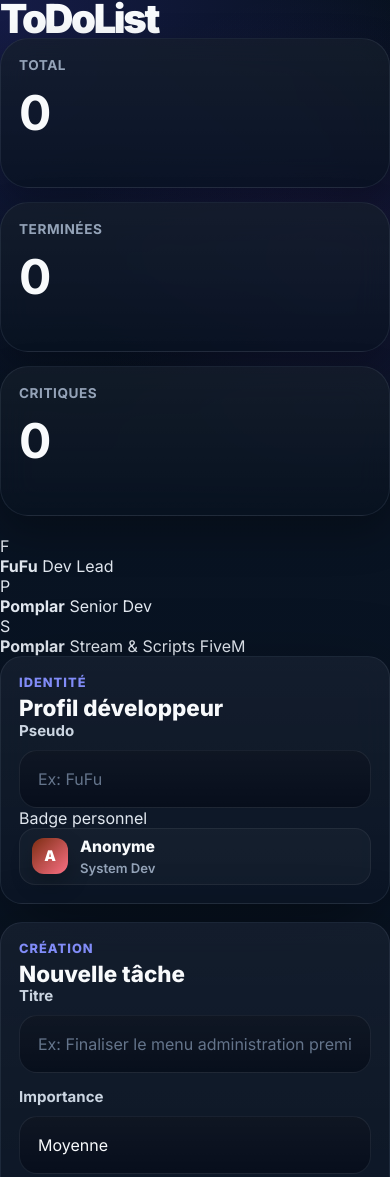
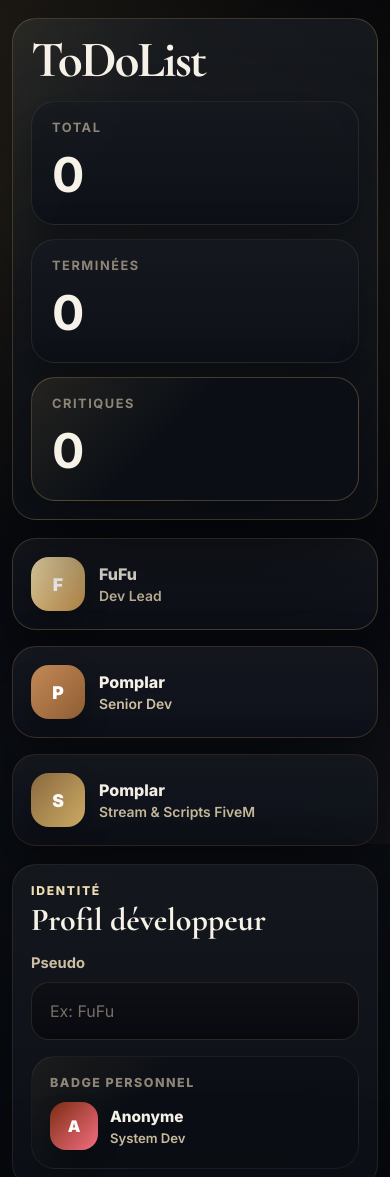
Before and after one commit to Intoxa/Todolist, a website: page public/index.html in a window 390 px wide. Shown: the top 1177 px of the page. Drawn offline with nearby package versions, Linux system fonts and the light colour scheme; no server answers.

Commit message:
Refactor styles in public/style.css for design updates
Updated CSS variables and styles for various elements to enhance the visual design and responsiveness of the application.

```diff
--- a/public/style.css
+++ b/public/style.css
@@ -3,35 +3,33 @@
 }
 
 :root{
-  --bg:#07111f;
-  --bg-2:#0b1728;
-  --surface:rgba(9,18,33,.72);
-  --surface-2:rgba(12,22,38,.88);
-  --surface-3:rgba(16,27,46,.98);
-  --line:rgba(148,163,184,.12);
-  --line-strong:rgba(148,163,184,.2);
-  --text:#e2e8f0;
-  --text-soft:#94a3b8;
-  --text-fade:#64748b;
-  --white:#f8fafc;
-  --primary:#4f46e5;
-  --primary-2:#7c3aed;
-  --good:#10b981;
-  --good-2:#059669;
-  --warn:#f59e0b;
-  --warn-2:#d97706;
-  --danger:#ef4444;
-  --danger-2:#dc2626;
-  --low:#38bdf8;
-  --medium:#a78bfa;
-  --high:#fb923c;
-  --critical:#f43f5e;
-  --shadow-xl:0 30px 80px rgba(0,0,0,.38);
-  --shadow-lg:0 18px 40px rgba(0,0,0,.28);
-  --radius-xl:28px;
-  --radius-lg:22px;
-  --radius-md:16px;
-  --radius-sm:12px;
+  --bg:#06070b;
+  --bg-soft:#0d1016;
+  --surface:rgba(15,18,26,.72);
+  --surface-strong:rgba(14,18,25,.94);
+  --surface-soft:rgba(22,27,37,.96);
+  --line:rgba(255,255,255,.08);
+  --line-strong:rgba(214,179,106,.24);
+  --text:#f5efe3;
+  --text-soft:#cdbfa2;
+  --text-muted:#8d8577;
+  --gold:#d6b36a;
+  --gold-soft:#f1dfb4;
+  --gold-deep:#9e7842;
+  --bronze:#b77d4b;
+  --ivory:#f7f2e8;
+  --red:#d96b5d;
+  --green:#4b9a72;
+  --low:#77aecd;
+  --medium:#c9a862;
+  --high:#d68a56;
+  --critical:#d9605e;
+  --shadow-xl:0 30px 120px rgba(0,0,0,.55);
+  --shadow-lg:0 18px 50px rgba(0,0,0,.35);
+  --radius-xl:32px;
+  --radius-lg:24px;
+  --radius-md:18px;
+  --radius-sm:14px;
 }
 
 html{
@@ -41,135 +39,231 @@ html{
 body{
   margin:0;
   min-height:100vh;
+  color:var(--text);
   font-family:Inter,ui-sans-serif,system-ui,-apple-system,BlinkMacSystemFont,"Segoe UI",sans-serif;
-  color:var(--text);
   background:
-    radial-gradient(circle at top left,rgba(79,70,229,.2),transparent 24%),
-    radial-gradient(circle at 85% 15%,rgba(124,58,237,.12),transparent 18%),
-    radial-gradient(circle at 50% 100%,rgba(16,185,129,.08),transparent 22%),
-    linear-gradient(180deg,var(--bg) 0%,var(--bg-2) 100%);
+    radial-gradient(circle at 10% 10%,rgba(214,179,106,.14),transparent 20%),
+    radial-gradient(circle at 85% 12%,rgba(214,179,106,.08),transparent 18%),
+    radial-gradient(circle at 50% 100%,rgba(255,255,255,.03),transparent 30%),
+    linear-gradient(180deg,#05060a 0%,#0a0d13 42%,#06070b 100%);
 }
 
-.app-shell{
-  position:relative;
-  min-height:100vh;
-  overflow:hidden;
-}
-
-.noise{
+.background{
   position:fixed;
   inset:0;
   pointer-events:none;
-  opacity:.22;
-  background-image:
-    linear-gradient(rgba(255,255,255,.03) 1px,transparent 1px),
-    linear-gradient(90deg,rgba(255,255,255,.03) 1px,transparent 1px);
-  background-size:30px 30px;
-  mask-image:radial-gradient(circle at center,black,transparent 82%);
+  background:
+    linear-gradient(135deg,rgba(214,179,106,.05),transparent 24%),
+    linear-gradient(315deg,rgba(214,179,106,.04),transparent 20%);
 }
 
-.container{
+.grain{
+  position:fixed;
+  inset:0;
+  pointer-events:none;
+  opacity:.12;
+  background-image:
+    linear-gradient(rgba(255,255,255,.05) 1px,transparent 1px),
+    linear-gradient(90deg,rgba(255,255,255,.04) 1px,transparent 1px);
+  background-size:28px 28px;
+  mask-image:radial-gradient(circle at center,black,transparent 85%);
+}
+
+.shell{
   position:relative;
-  width:min(1180px,100%);
+  width:min(1220px,100%);
   margin:0 auto;
-  padding:44px 18px 70px;
+  padding:34px 18px 60px;
 }
 
 .hero{
-  margin-bottom:20px;
-}
-
-.hero-top{
   display:grid;
-  grid-template-columns:minmax(0,1.6fr) minmax(320px,.8fr);
+  grid-template-columns:minmax(0,1.35fr) minmax(320px,.65fr);
   gap:18px;
-  align-items:stretch;
+  margin-bottom:18px;
+  padding:30px;
+  border:1px solid var(--line-strong);
+  border-radius:var(--radius-xl);
+  background:
+    linear-gradient(120deg,rgba(214,179,106,.08),transparent 26%),
+    linear-gradient(180deg,rgba(255,255,255,.03),transparent),
+    var(--surface);
+  box-shadow:var(--shadow-xl);
+  backdrop-filter:blur(20px);
+  -webkit-backdrop-filter:blur(20px);
 }
 
 .eyebrow{
   display:inline-flex;
   align-items:center;
-  padding:8px 12px;
-  margin-bottom:14px;
-  border:1px solid rgba(99,102,241,.28);
+  min-height:36px;
+  padding:0 14px;
+  margin-bottom:16px;
+  border:1px solid rgba(214,179,106,.28);
   border-radius:999px;
-  font-size:.78rem;
-  font-weight:700;
-  letter-spacing:.08em;
+  font-size:.76rem;
+  font-weight:800;
   text-transform:uppercase;
-  color:#c4b5fd;
-  background:rgba(79,70,229,.12);
+  letter-spacing:.12em;
+  color:var(--gold-soft);
+  background:rgba(214,179,106,.08);
 }
 
-h1{
+.hero h1{
   margin:0;
-  font-size:clamp(2.5rem,5vw,4.8rem);
-  line-height:.95;
-  font-weight:900;
-  letter-spacing:-.06em;
-  color:var(--white);
+  font-family:"Cormorant Garamond",serif;
+  font-size:clamp(3.2rem,6vw,5.8rem);
+  line-height:.9;
+  letter-spacing:-.04em;
+  font-weight:700;
+  color:var(--ivory);
 }
 
-.hero-text{
-  max-width:760px;
+.hero p{
+  max-width:780px;
   margin:18px 0 0;
-  font-size:1.03rem;
-  line-height:1.7;
+  font-size:1.04rem;
+  line-height:1.8;
   color:var(--text-soft);
 }
 
 .hero-stats{
   display:grid;
-  grid-template-columns:repeat(3,1fr);
+  grid-template-columns:1fr;
   gap:14px;
 }
 
 .stat-card{
-  position:relative;
-  min-height:150px;
-  padding:18px;
+  min-height:124px;
+  padding:18px 20px;
   border:1px solid var(--line);
-  border-radius:var(--radius-xl);
+  border-radius:24px;
   background:
-    linear-gradient(180deg,rgba(255,255,255,.04),transparent),
-    var(--surface);
+    linear-gradient(180deg,rgba(255,255,255,.03),transparent),
+    rgba(13,16,22,.82);
   box-shadow:var(--shadow-lg);
-  backdrop-filter:blur(16px);
-  -webkit-backdrop-filter:blur(16px);
 }
 
 .stat-card span{
   display:block;
-  color:var(--text-soft);
-  font-size:.85rem;
+  color:var(--text-muted);
+  font-size:.8rem;
   font-weight:700;
-  letter-spacing:.04em;
   text-transform:uppercase;
+  letter-spacing:.12em;
 }
 
 .stat-card strong{
   display:block;
   margin-top:16px;
+  color:var(--ivory);
   font-size:3rem;
   line-height:1;
-  letter-spacing:-.05em;
-  color:var(--white);
+  letter-spacing:-.06em;
+}
+
+.stat-card.accent{
+  border-color:rgba(214,179,106,.28);
+  background:
+    linear-gradient(135deg,rgba(214,179,106,.12),transparent 42%),
+    rgba(13,16,22,.92);
+}
+
+.team-strip{
+  display:grid;
+  grid-template-columns:repeat(3,1fr);
+  gap:16px;
+  margin-bottom:18px;
+}
+
+.member-card{
+  display:flex;
+  align-items:center;
+  gap:14px;
+  padding:18px;
+  border:1px solid var(--line);
+  border-radius:24px;
+  background:
+    linear-gradient(180deg,rgba(255,255,255,.03),transparent),
+    var(--surface-strong);
+  box-shadow:var(--shadow-lg);
+}
+
+.member-avatar{
+  display:grid;
+  place-items:center;
+  width:54px;
+  height:54px;
+  border-radius:18px;
+  color:#fff;
+  font-weight:900;
+  font-size:1.1rem;
+  box-shadow:0 12px 24px rgba(0,0,0,.25);
+}
+
+.member-content{
+  min-width:0;
+  display:flex;
+  flex-direction:column;
+  gap:4px;
+}
+
+.member-content strong{
+  color:var(--ivory);
+  font-size:1rem;
+  font-weight:800;
+}
+
+.member-content span{
+  color:var(--text-soft);
+  font-size:.87rem;
+  font-weight:600;
+}
+
+.featured-gold{
+  border-color:rgba(214,179,106,.26);
+}
+
+.featured-bronze{
+  border-color:rgba(183,125,75,.26);
+}
+
+.featured-deep{
+  border-color:rgba(123,90,47,.26);
+}
+
+.avatar-fufu{
+  background:linear-gradient(135deg,#f0dfb0,#b88946);
+}
+
+.avatar-pomplar{
+  background:linear-gradient(135deg,#c58a58,#8e5d33);
+}
+
+.avatar-stream{
+  background:linear-gradient(135deg,#8a693f,#d6b36a);
+}
+
+.grid-top{
+  display:grid;
+  grid-template-columns:1fr 1.15fr;
+  gap:18px;
+  margin-bottom:18px;
 }
 
 .panel{
-  margin-bottom:18px;
   padding:24px;
   border:1px solid var(--line);
   border-radius:var(--radius-xl);
   background:
-    linear-gradient(180deg,rgba(255,255,255,.035),transparent),
-    var(--surface-2);
+    linear-gradient(180deg,rgba(255,255,255,.03),transparent),
+    var(--surface);
   box-shadow:var(--shadow-xl);
   backdrop-filter:blur(18px);
   -webkit-backdrop-filter:blur(18px);
 }
 
-.panel-head,.board-head{
+.panel-header,.board-head{
   display:flex;
   align-items:flex-start;
   justify-content:space-between;
@@ -180,31 +274,51 @@ h1{
 .panel-kicker{
   display:block;
   margin-bottom:6px;
-  color:#818cf8;
-  font-size:.8rem;
+  color:var(--gold-soft);
+  font-size:.76rem;
   font-weight:800;
-  letter-spacing:.08em;
   text-transform:uppercase;
+  letter-spacing:.14em;
 }
 
 .panel h2{
   margin:0;
-  font-size:1.4rem;
-  line-height:1.1;
-  font-weight:800;
-  color:var(--white);
+  color:var(--ivory);
+  font-family:"Cormorant Garamond",serif;
+  font-size:2rem;
+  line-height:1;
+  font-weight:700;
 }
 
-.profile-grid{
+.identity-grid{
   display:grid;
-  grid-template-columns:minmax(0,1.2fr) minmax(280px,.8fr);
+  grid-template-columns:minmax(0,1fr) minmax(280px,.9fr);
   gap:16px;
   align-items:end;
 }
 
+.identity-preview{
+  padding:18px;
+  border:1px solid rgba(214,179,106,.18);
+  border-radius:24px;
+  background:
+    linear-gradient(135deg,rgba(214,179,106,.08),transparent 34%),
+    rgba(13,16,22,.84);
+}
+
+.identity-label{
+  display:block;
+  margin-bottom:12px;
+  color:var(--text-muted);
+  font-size:.78rem;
+  font-weight:800;
+  text-transform:uppercase;
+  letter-spacing:.12em;
+}
+
 .create-grid{
   display:grid;
-  grid-template-columns:minmax(0,1.6fr) 220px 220px;
+  grid-template-columns:minmax(0,1.4fr) 220px 220px;
   gap:14px;
   align-items:end;
 }
@@ -220,8 +334,8 @@ h1{
 }
 
 label{
-  color:#cbd5e1;
-  font-size:.94rem;
+  color:var(--text-soft);
+  font-size:.92rem;
   font-weight:700;
 }
 
@@ -229,111 +343,51 @@ input[type="text"],select{
   width:100%;
   min-height:58px;
   padding:0 18px;
-  border:1px solid var(--line);
+  border:1px solid rgba(214,179,106,.14);
   border-radius:18px;
   outline:none;
   font:inherit;
-  color:var(--white);
+  color:var(--ivory);
   background:
-    linear-gradient(180deg,rgba(255,255,255,.03),transparent),
-    rgba(6,13,24,.75);
+    linear-gradient(180deg,rgba(255,255,255,.025),transparent),
+    rgba(8,10,15,.88);
   transition:.2s ease;
 }
 
 input[type="text"]::placeholder{
-  color:var(--text-fade);
+  color:#756f64;
 }
 
 input[type="text"]:focus,select:focus{
-  border-color:rgba(99,102,241,.55);
-  box-shadow:0 0 0 4px rgba(99,102,241,.12);
+  border-color:rgba(214,179,106,.42);
+  box-shadow:0 0 0 4px rgba(214,179,106,.1);
 }
 
 select{
   appearance:none;
 }
 
-button{
-  border:none;
-  outline:none;
-  font:inherit;
-  transition:.2s ease;
-}
-
 #submit-btn{
   width:100%;
   min-height:58px;
-  padding:0 20px;
+  border:none;
   border-radius:18px;
-  font-weight:800;
-  color:#fff;
-  background:linear-gradient(135deg,var(--primary) 0%,var(--primary-2) 100%);
-  box-shadow:0 14px 30px rgba(79,70,229,.34);
+  color:#14110c;
+  font-weight:900;
+  font-size:.96rem;
+  background:linear-gradient(135deg,#f1dfb4 0%,#c4914d 100%);
+  box-shadow:0 14px 30px rgba(196,145,77,.28);
   cursor:pointer;
+  transition:.2s ease;
 }
 
 #submit-btn:hover{
   transform:translateY(-1px);
-  filter:brightness(1.05);
+  filter:brightness(1.03);
 }
 
-.preview-card{
-  min-height:116px;
-  padding:18px;
-  border:1px solid var(--line);
-  border-radius:22px;
-  background:linear-gradient(180deg,rgba(255,255,255,.03),transparent),rgba(10,18,31,.8);
-}
-
-.preview-label{
-  display:block;
-  margin-bottom:12px;
-  color:var(--text-soft);
-  font-size:.82rem;
-  font-weight:700;
-  text-transform:uppercase;
-  letter-spacing:.06em;
-}
-
-.dev-badge-preview,.dev-badge{
-  display:flex;
-  align-items:center;
-  gap:12px;
-  min-width:0;
-}
-
-.dev-avatar{
-  display:grid;
-  place-items:center;
-  width:46px;
-  height:46px;
-  border-radius:15px;
-  font-size:1rem;
-  font-weight:900;
-  color:#fff;
-  box-shadow:0 10px 22px rgba(0,0,0,.22);
-}
-
-.dev-meta{
-  min-width:0;
-  display:flex;
-  flex-direction:column;
-  gap:4px;
-}
-
-.dev-meta strong{
-  color:var(--white);
-  font-size:.98rem;
-  font-weight:800;
-  white-space:nowrap;
-  overflow:hidden;
-  text-overflow:ellipsis;
-}
-
-.dev-meta span{
-  color:var(--text-soft);
-  font-size:.82rem;
-  font-weight:600;
+.toolbar-panel{
+  margin-bottom:18px;
 }
 
 .toolbar{
@@ -343,59 +397,54 @@ button{
   gap:16px;
 }
 
-.toolbar-left,.toolbar-right{
-  display:flex;
-  align-items:center;
-  gap:12px;
-}
-
 .segment{
   display:flex;
   align-items:center;
   gap:8px;
   padding:8px;
-  border:1px solid var(--line);
+  border:1px solid rgba(214,179,106,.16);
   border-radius:18px;
-  background:rgba(8,15,28,.72);
+  background:rgba(8,10,15,.82);
 }
 
 .segment-btn{
   min-height:42px;
   padding:0 14px;
+  border:none;
   border-radius:12px;
-  font-size:.92rem;
-  font-weight:700;
   color:var(--text-soft);
   background:transparent;
+  font-weight:700;
   cursor:pointer;
+  transition:.2s ease;
 }
 
 .segment-btn.active{
-  color:#fff;
-  background:linear-gradient(135deg,rgba(99,102,241,.92),rgba(124,58,237,.92));
-  box-shadow:0 10px 22px rgba(79,70,229,.24);
+  color:#18130b;
+  background:linear-gradient(135deg,#f1dfb4,#c4914d);
+  box-shadow:0 10px 22px rgba(196,145,77,.25);
 }
 
 .search-box{
-  min-width:280px;
+  min-width:300px;
 }
 
-.board-head{
-  align-items:center;
+.board-panel{
+  position:relative;
 }
 
-.count-chip{
+.count-pill{
   display:inline-flex;
   align-items:center;
   justify-content:center;
   min-height:42px;
   padding:0 16px;
-  border:1px solid rgba(99,102,241,.24);
+  border:1px solid rgba(214,179,106,.22);
   border-radius:999px;
+  color:var(--gold-soft);
+  background:rgba(214,179,106,.08);
+  font-weight:800;
   font-size:.9rem;
-  font-weight:800;
-  color:#ddd6fe;
-  background:rgba(79,70,229,.12);
 }
 
 .todo-list{
@@ -413,12 +462,13 @@ button{
   gap:16px;
   align-items:center;
   padding:18px;
-  border:1px solid var(--line);
+  border:1px solid rgba(255,255,255,.06);
   border-radius:24px;
   background:
-    linear-gradient(180deg,rgba(255,255,255,.03),transparent),
-    var(--surface-3);
-  box-shadow:0 10px 24px rgba(0,0,0,.22);
+    linear-gradient(135deg,rgba(214,179,106,.06),transparent 16%),
+    linear-gradient(180deg,rgba(255,255,255,.02),transparent),
+    var(--surface-soft);
+  box-shadow:var(--shadow-lg);
   overflow:hidden;
 }
 
@@ -432,19 +482,19 @@ button{
 }
 
 .todo.priority-low::before{
-  background:linear-gradient(180deg,var(--low),#0ea5e9);
+  background:linear-gradient(180deg,#8bbad3,#5e93b2);
 }
 
 .todo.priority-medium::before{
-  background:linear-gradient(180deg,var(--medium),#8b5cf6);
+  background:linear-gradient(180deg,#e3c580,#b88b43);
 }
 
 .todo.priority-high::before{
-  background:linear-gradient(180deg,var(--high),#f97316);
+  background:linear-gradient(180deg,#e6a66c,#c7733e);
 }
 
 .todo.priority-critical::before{
-  background:linear-gradient(180deg,var(--critical),#e11d48);
+  background:linear-gradient(180deg,#e27d74,#bc524d);
 }
 
 .todo-check{
@@ -457,18 +507,17 @@ button{
   appearance:none;
   width:28px;
   height:28px;
-  border:1px solid var(--line-strong);
+  border:1px solid rgba(214,179,106,.22);
   border-radius:10px;
-  background:rgba(2,6,23,.75);
+  background:#090b10;
   cursor:pointer;
   position:relative;
-  transition:.2s ease;
 }
 
 .todo-check input:checked{
-  border-color:rgba(16,185,129,.7);
-  background:linear-gradient(180deg,var(--good),var(--good-2));
-  box-shadow:0 10px 22px rgba(16,185,129,.24);
+  border-color:rgba(75,154,114,.7);
+  background:linear-gradient(180deg,var(--green),var(--success-2));
+  box-shadow:0 10px 22px rgba(75,154,114,.22);
 }
 
 .todo-check input:checked::after{
@@ -497,15 +546,11 @@ button{
   gap:14px;
 }
 
-.todo-title-wrap{
-  min-width:0;
-}
-
 .todo-title{
   margin:0;
-  color:var(--white);
-  font-size:1.06rem;
-  line-height:1.35;
+  color:var(--ivory);
+  font-size:1.04rem;
+  line-height:1.4;
   font-weight:800;
   word-break:break-word;
 }
@@ -518,76 +563,109 @@ button{
 }
 
 .dev-badge{
+  display:flex;
+  align-items:center;
+  gap:12px;
+  min-width:0;
   padding:8px 12px;
-  border:1px solid rgba(255,255,255,.06);
+  border:1px solid rgba(214,179,106,.14);
   border-radius:16px;
-  background:rgba(255,255,255,.03);
+  background:rgba(255,255,255,.02);
 }
 
-.dev-badge .dev-avatar{
-  width:36px;
-  height:36px;
-  border-radius:12px;
-  font-size:.92rem;
+.dev-badge-large{
+  padding:0;
+  border:none;
+  background:transparent;
 }
 
-.priority-badge{
+.dev-avatar{
+  display:grid;
+  place-items:center;
+  width:38px;
+  height:38px;
+  border-radius:13px;
+  color:#fff;
+  font-size:.92rem;
+  font-weight:900;
+  box-shadow:0 10px 20px rgba(0,0,0,.22);
+}
+
+.dev-badge-large .dev-avatar{
+  width:48px;
+  height:48px;
+  border-radius:16px;
+  font-size:1rem;
+}
+
+.dev-meta{
+  min-width:0;
+  display:flex;
+  flex-direction:column;
+  gap:4px;
+}
+
+.dev-meta strong{
+  color:var(--ivory);
+  font-size:.96rem;
+  font-weight:800;
+  white-space:nowrap;
+  overflow:hidden;
+  text-overflow:ellipsis;
+}
+
+.dev-meta span{
+  color:var(--text-soft);
+  font-size:.82rem;
+  font-weight:600;
+}
+
+.priority-badge,.status-badge{
   display:inline-flex;
   align-items:center;
   min-height:34px;
   padding:0 12px;
   border-radius:999px;
-  font-size:.8rem;
+  font-size:.78rem;
   font-weight:900;
   text-transform:uppercase;
-  letter-spacing:.06em;
+  letter-spacing:.08em;
 }
 
 .priority-low{
-  color:#b9f3ff;
-  background:rgba(56,189,248,.12);
-  border:1px solid rgba(56,189,248,.24);
+  color:#cceaf7;
+  background:rgba(119,174,205,.14);
+  border:1px solid rgba(119,174,205,.24);
 }
 
 .priority-medium{
-  color:#ddd6fe;
-  background:rgba(167,139,250,.12);
-  border:1px solid rgba(167,139,250,.24);
+  color:#f0dfb4;
+  background:rgba(201,168,98,.14);
+  border:1px solid rgba(201,168,98,.25);
 }
 
 .priority-high{
-  color:#fed7aa;
-  background:rgba(251,146,60,.12);
-  border:1px solid rgba(251,146,60,.24);
+  color:#ffd8b7;
+  background:rgba(214,138,86,.14);
+  border:1px solid rgba(214,138,86,.24);
 }
 
 .priority-critical{
-  color:#fecdd3;
-  background:rgba(244,63,94,.12);
-  border:1px solid rgba(244,63,94,.28);
-}
-
-.status-badge{
-  display:inline-flex;
-  align-items:center;
-  min-height:34px;
-  padding:0 12px;
-  border-radius:999px;
-  font-size:.8rem;
-  font-weight:800;
-  letter-spacing:.04em;
+  color:#ffd4d2;
+  background:rgba(217,96,94,.14);
+  border:1px solid rgba(217,96,94,.24);
 }
 
 .status-open{
-  color:#bfdbfe;
-  background:rgba(59,130,246,.12);
-  border:1px solid rgba(59,130,246,.24);
+  color:#f0dfb4;
+  background:rgba(214,179,106,.1);
+  border:1px solid rgba(214,179,106,.18);
 }
 
 .status-done{
-  color:#bbf7d0;
-  background:rgba(16,185,129,.12);
-  border:1px solid rgba(16,185,129,.24);
+  color:#c8eed8;
+  background:rgba(75,154,114,.12);
+  border:1px solid rgba(75,154,114,.22);
 }
 
 .todo-actions{
@@ -599,12 +677,14 @@ button{
 .delete-btn{
   min-height:44px;
   padding:0 14px;
+  border:none;
   border-radius:14px;
+  color:#fff;
   font-weight:800;
-  color:#fff;
-  background:linear-gradient(135deg,var(--danger) 0%,var(--danger-2) 100%);
-  box-shadow:0 10px 20px rgba(239,68,68,.2);
+  background:linear-gradient(135deg,var(--red),var(--danger-2));
+  box-shadow:0 10px 20px rgba(217,96,94,.18);
   cursor:pointer;
+  transition:.2s ease;
 }
 
 .delete-btn:hover{
@@ -617,28 +697,35 @@ button{
 }
 
 .done-task .todo-title{
+  color:#a79d8c;
   text-decoration:line-through;
   text-decoration-thickness:2px;
-  color:#94a3b8;
 }
 
 .empty{
-  padding:46px 18px;
+  padding:48px 18px;
   text-align:center;
-  border:1px dashed var(--line-strong);
+  border:1px dashed rgba(214,179,106,.2);
   border-radius:24px;
   color:var(--text-soft);
-  background:rgba(2,6,23,.34);
-  font-size:1rem;
+  background:rgba(10,12,18,.6);
   font-weight:600;
 }
 
 @media(max-width:1080px){
-  .hero-top{
+  .hero{
     grid-template-columns:1fr;
   }
 
-  .profile-grid{
+  .team-strip{
+    grid-template-columns:1fr;
+  }
+
+  .grid-top{
+    grid-template-columns:1fr;
+  }
+
+  .identity-grid{
     grid-template-columns:1fr;
   }
 
@@ -650,32 +737,28 @@ button{
     grid-column:1/-1;
   }
 
-  .field-submit{
+  .submit-field{
     grid-column:1/-1;
   }
 }
 
 @media(max-width:760px){
-  .container{
-    padding:24px 14px 46px;
+  .shell{
+    padding:18px 12px 36px;
   }
 
-  .panel{
+  .hero,.panel{
     padding:18px;
-    border-radius:22px;
+    border-radius:24px;
   }
 
-  .hero-stats{
-    grid-template-columns:1fr;
+  .hero h1{
+    font-size:3.2rem;
   }
 
   .toolbar{
     flex-direction:column;
     align-items:stretch;
-  }
-
-  .toolbar-left,.toolbar-right{
-    width:100%;
   }
 
   .segment{
@@ -706,6 +789,10 @@ button{
     align-items:flex-start;
   }
 
+  .todo-check{
+    justify-content:flex-start;
+  }
+
   .todo-actions{
     width:100%;
   }
@@ -713,8 +800,4 @@ button{
   .delete-btn{
     width:100%;
   }
-
-  .todo-check{
-    justify-content:flex-start;
-  }
 }
```
